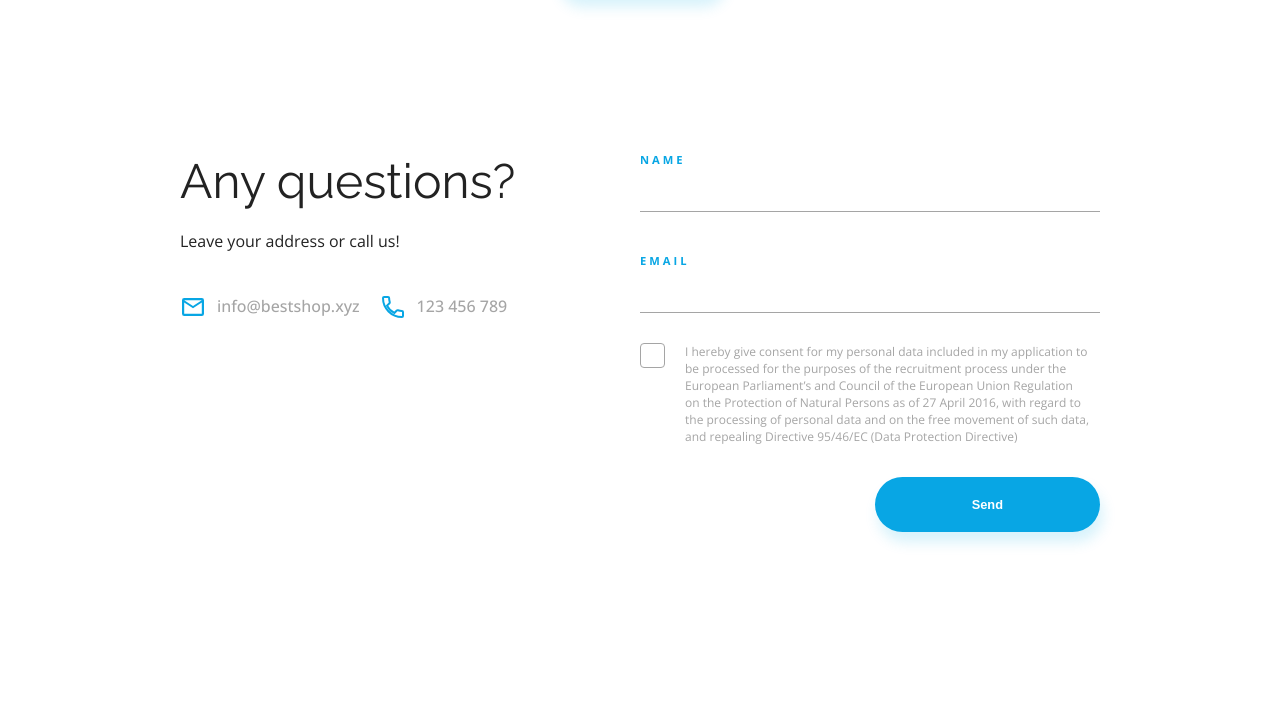
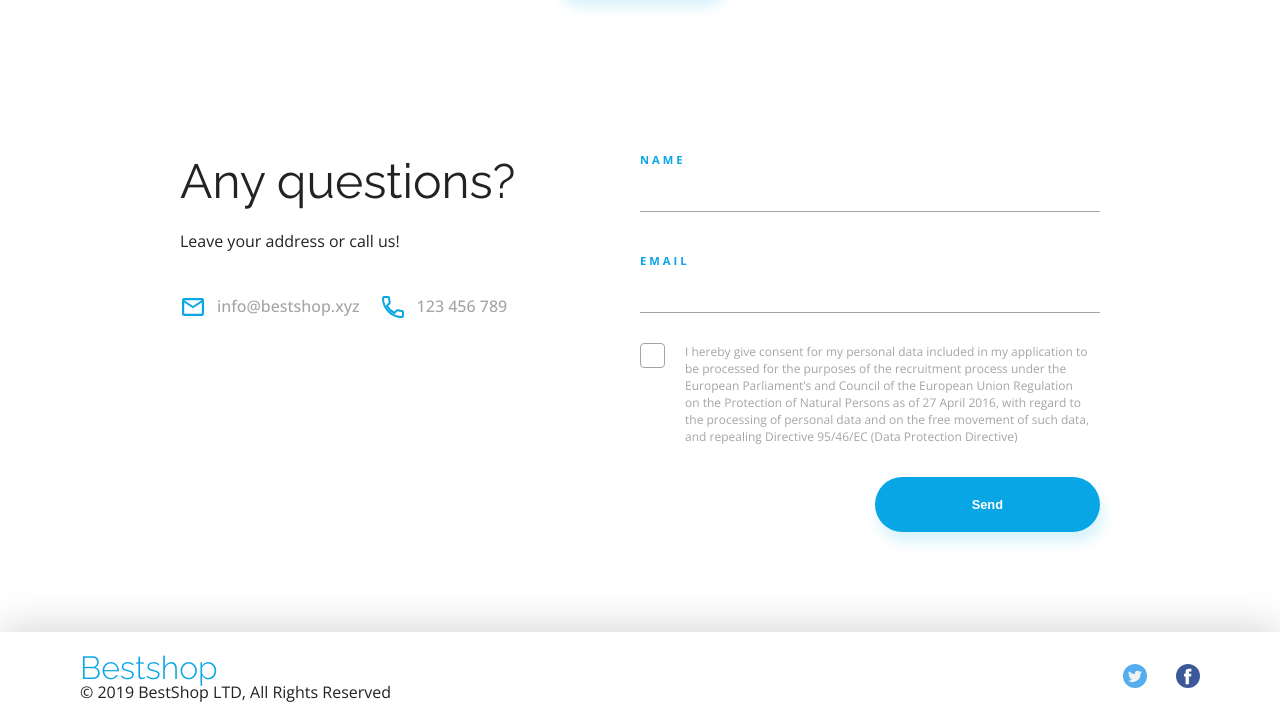
Before and after one commit to Veronishella/best-shop, a plain HTML site: page index.html in a window 1280 px wide. Shown: the part 3987-4707 px from the top of the page. Before the commit the page ends 4619 px from the top, so only its background shows below. Drawn offline with nearby package versions, Linux system fonts and the light colour scheme.

Commit message:
add footer

```diff
--- a/css/style.css
+++ b/css/style.css
@@ -600,3 +600,35 @@ p.consent__text {
     align-self: flex-end;
     margin-top: 20px;
 }
+
+.footer {
+    box-shadow: 0 -5px 40px #00000029;
+    padding: 20px 0;
+
+}
+
+.footer__container {
+    display: flex;
+    justify-content: space-between;
+    align-items: center;
+    margin: auto 80px;
+
+
+}
+
+.footer__info {
+    display:flex;
+    flex-direction: column;
+    justify-content: space-around;
+}
+
+.footer__copy {
+    font-size: 0.7rem;
+    line-height: 1.5rem;
+    color: var(--color-grey);
+    margin-top: 6px;
+}
+
+.footer__icons a:first-of-type {
+    margin-right: 25px;
+}
--- a/index.html
+++ b/index.html
@@ -215,5 +215,17 @@
         </div>
     </section>
 </body>
+<footer class="footer">
+    <div class="footer__container container">
+        <div class="footer__info">
+            <a href="#" class="logo">Bestshop</a>
+            <span class="footer_copy">© 2019 BestShop LTD, All Rights Reserved</span>
+        </div>
+        <div class="footer__icons">
+            <a href="#"><img src="../best-shop/img/Twitter.svg" alt="twitter"></a>
+            <a href="#"><img src="../best-shop/img/Facebook.svg" alt="facebook"></a>
+        </div>
+    </div>
+</footer>
 
 </html>
```
